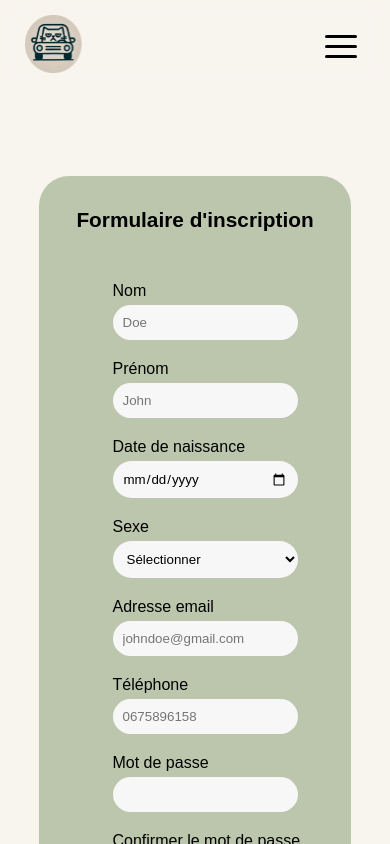
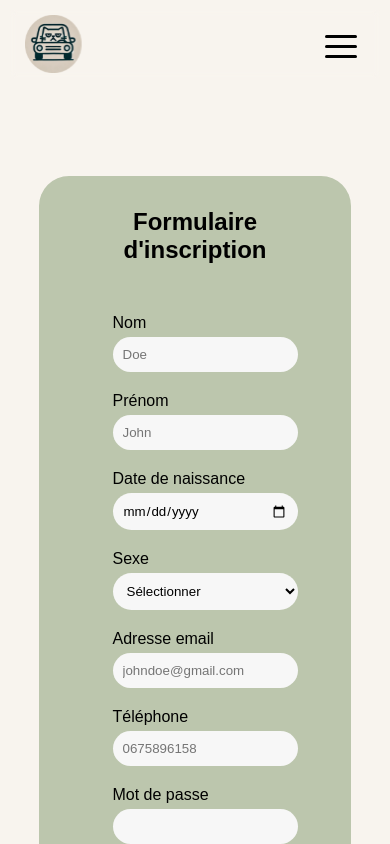
Before and after one commit to WildCodeSchool/2024-09-wns-bleu-2, a React (Vite) app in the folder frontend/: page /register in a window 390 px wide. Shown: the top 844 px of the page. Built offline with nearby package versions, Linux system fonts and the light colour scheme; no server answers.

Commit message:
Commit before pulling

```diff
--- a/frontend/src/App.tsx
+++ b/frontend/src/App.tsx
@@ -7,14 +7,12 @@ import EmailConfirmation from "./pages/EmailConfirmation";
 import { ToastContainer } from "react-toastify";
 import Profile from "./pages/Profile";
 import CarpoolDetails from "./components/CarpoolDetail";
-import SearchCarpool from "./components/searchCarpool";
 import PublishRoute from "./pages/PublishRoute";
 import SearchPage from "./pages/SearchPage";
 import MesReservations from "./pages/MyBookings";
 import MesGrumpyTrips from "./pages/MyGrumpyTrips";
 import SearchPageResult from "./pages/SearchPageResult";
 import BookATripPage from "./pages/BookATripPage";
-import "./styles/root.scss";
 
 function App() {
   return (
--- a/frontend/src/styles/login.scss
+++ b/frontend/src/styles/login.scss
@@ -27,7 +27,7 @@
     text-align: center;
     h1 {
       // margin-bottom: 1.5rem;
-      font-size: clamp(2rem, 3vw, 2rem);
+      font-size: $font-size-h1;
     }
     .login-form {
       width: 50%;
--- a/frontend/src/styles/navbar.scss
+++ b/frontend/src/styles/navbar.scss
@@ -10,6 +10,7 @@
   top: 0;
   height: 65px;
   margin-bottom: 15px;
+  z-index: 20;
   &::before {
     backdrop-filter: blur(3px);
     display: block;
--- a/frontend/src/styles/profile.scss
+++ b/frontend/src/styles/profile.scss
@@ -25,7 +25,7 @@
 }
 
 .second-profile-container > h1 {
-  font-size: $font-size-title-mobile;
+  font-size: $font-size-h1;
 }
 
 .profile-content {
--- a/frontend/src/styles/publish-route.scss
+++ b/frontend/src/styles/publish-route.scss
@@ -10,6 +10,7 @@
 
   h1 {
     text-align: center;
+    font-size: $font-size-h1;
   }
 
   h2 {
--- a/frontend/src/styles/register-form.scss
+++ b/frontend/src/styles/register-form.scss
@@ -6,7 +6,7 @@
 	margin: 3em auto 6em;
 	width: 100%;
 	position: relative;
-  z-index: -1;
+
 	&:after {
 		content: "";
 		position: absolute;
@@ -38,7 +38,7 @@
 		h1 {
 			margin-bottom: 2%;
 			text-align: center;
-      font-size: clamp(1.3rem, 5vw, 3rem);
+			font-size: $font-size-h1;
 		}
 
 		h3 {
@@ -194,3 +194,9 @@
 		}
 	}
 }
+
+@media (max-width: $bp-mobile) {
+	.car-infos-row {
+		justify-content: center;
+	}
+}
--- a/frontend/src/styles/root.scss
+++ b/frontend/src/styles/root.scss
@@ -37,6 +37,13 @@ body {
       }
     }
   }
+}
+a {
+  text-decoration: none;
+}
+h1 {
+  margin-bottom: 40px !important;
+  font-size: $font-size-h1;
 }
 
 .submit-button {
@@ -84,7 +91,3 @@ body {
 .btn-red {
   background-color: $color-card-red !important;
 }
-
-h1 {
-  margin-bottom: 40px !important;
-}
--- a/frontend/src/styles/variables.scss
+++ b/frontend/src/styles/variables.scss
@@ -19,6 +19,8 @@ $font-size-huge: 48px;
 $font-size-text-desk: 20px;
 $font-size-big-text: 32px;
 
+$font-size-h1: clamp(1.5rem, 5vw, 3rem);
+
 //mobile
 $font-size-title-mobile: 24px;
 $font-size-small-text: 15px;
```
Also changed, not shown: 1 other file (tests, documents, lock files or other folders). Lines whose indentation alone changed are shown as unchanged.
